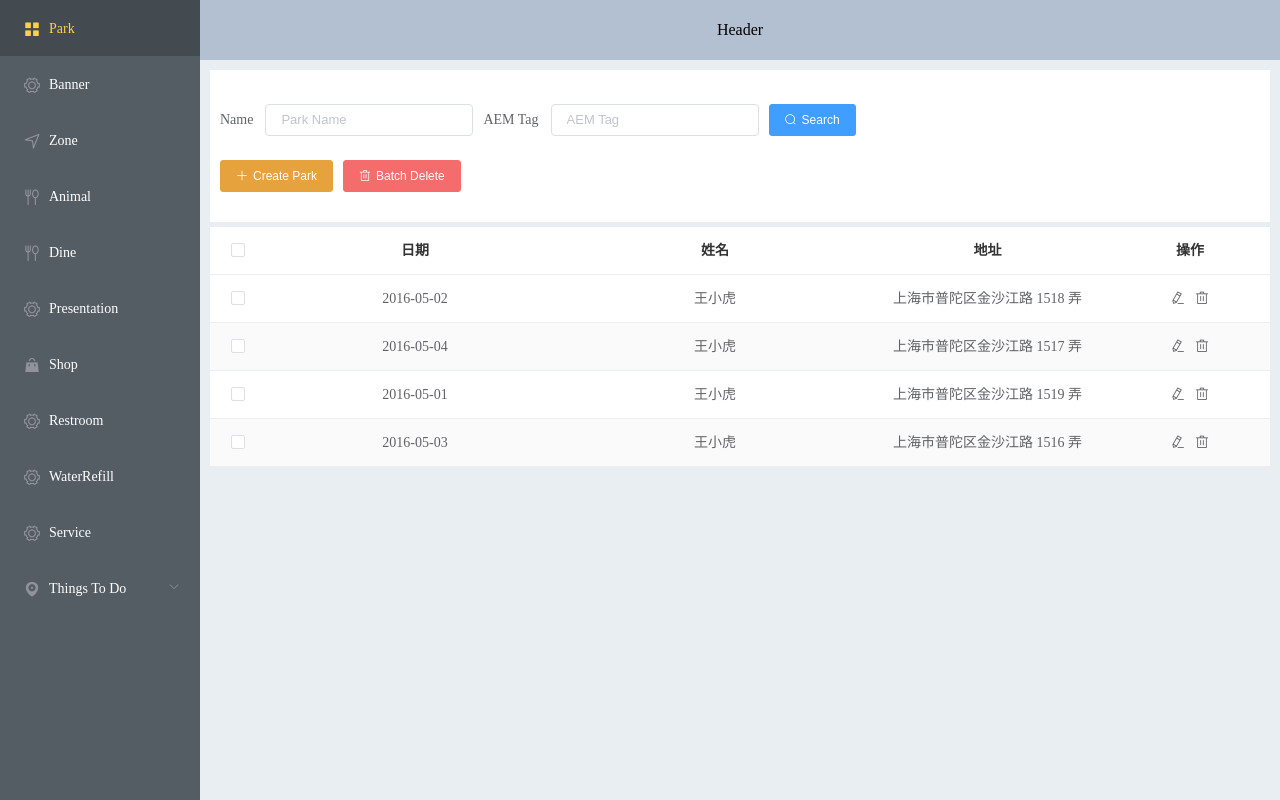
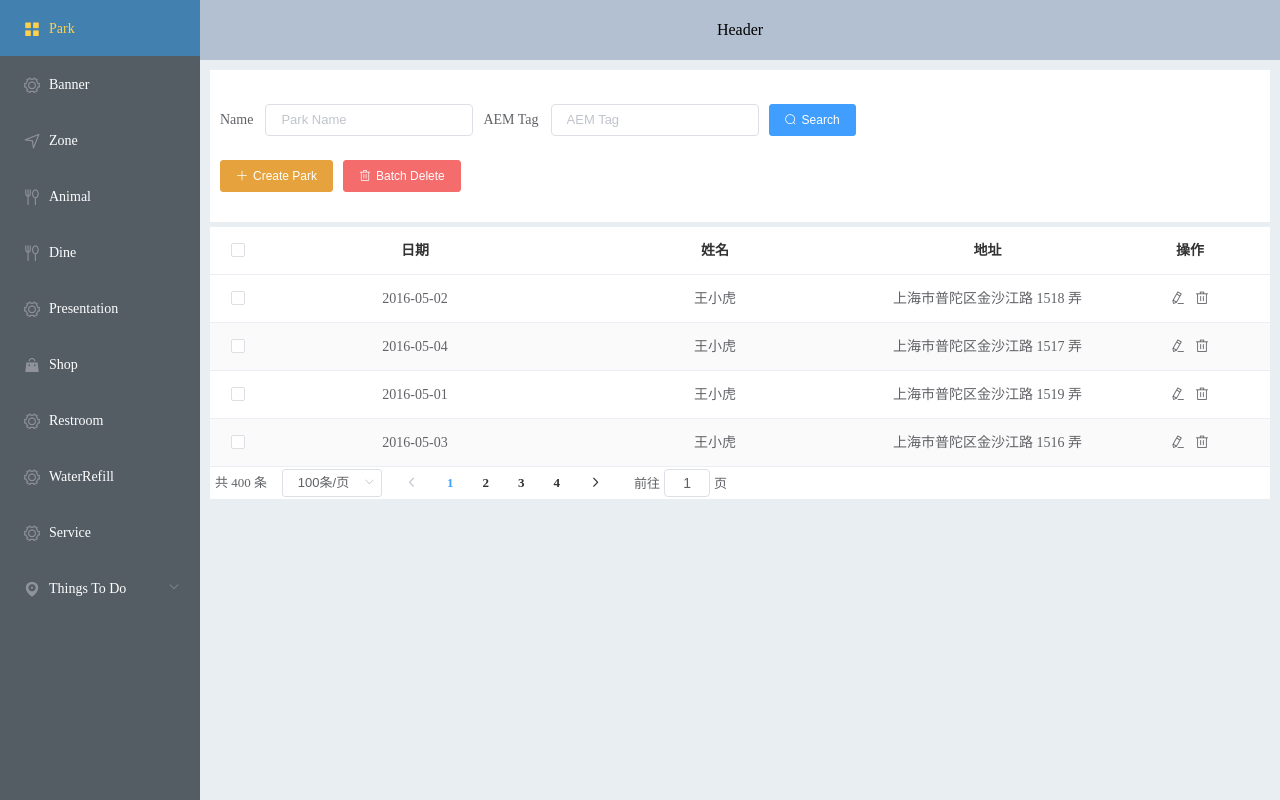
Before and after one commit to Iiuqingshan/mfa-cms, a Vue app: page / in a window 1280 px wide. Built offline with nearby package versions, Linux system fonts and the light colour scheme.

Commit message:
feat: add pagination.

```diff
--- /dev/null
+++ b/src/components/pagination/CustomPagination.vue
@@ -0,0 +1,32 @@
+<template>
+  <el-pagination
+    @size-change="handleSizeChange"
+    @current-change="handleCurrentChange"
+    :current-page="currentPage"
+    :page-sizes="[100, 200, 300, 400]"
+    :page-size="100"
+    layout="total, sizes, prev, pager, next, jumper"
+    :total="400"
+  >
+  </el-pagination>
+</template>
+
+<script>
+export default {
+  methods: {
+    handleSizeChange(val) {
+      console.log(`每页 ${val} 条`);
+    },
+    handleCurrentChange(val) {
+      console.log(`当前页: ${val}`);
+    },
+  },
+  data() {
+    return {
+      currentPage: 1,
+    };
+  },
+};
+</script>
+
+<style></style>
--- a/src/views/layout.vue
+++ b/src/views/layout.vue
@@ -112,7 +112,6 @@ export default {
 
 .el-main {
   background-color: #E9EEF3;
-  text-align: center;
 }
 
 .el-menu {
@@ -124,4 +123,8 @@ export default {
   text-align: left;
 }
 
+.is-active {
+  background-color: rgb(66, 129, 175) !important;
+}
+
 </style>
--- a/src/views/park/ParkList.vue
+++ b/src/views/park/ParkList.vue
@@ -1,5 +1,4 @@
 <template>
-
   <div>
     <!-- 搜索 -->
     <div class="header">
@@ -24,49 +23,62 @@
 
     <!-- 列表 -->
     <div class="content">
-      <el-table :data="parks" stripe style="width: 100%" cell-class-name="table-center" header-cell-class-name="active-header">
+      <el-table :data="parks" stripe style="width: 100%" cell-class-name="table-center"
+        header-cell-class-name="active-header">
         <el-table-column type="selection" width="55"></el-table-column>
-        <el-table-column prop="date" label="日期" width="300"> </el-table-column>
-        <el-table-column prop="name" label="姓名" width="300"> </el-table-column>
+        <el-table-column prop="date" label="日期" width="300">
+        </el-table-column>
+        <el-table-column prop="name" label="姓名" width="300">
+        </el-table-column>
         <el-table-column prop="address" label="地址"> </el-table-column>
         <el-table-column label="操作" align="center" width="160">
           <template v-slot="scope">
             <i class="el-icon-edit" @click="handleEdit(scope.$index, scope.row)"
-              style="cursor: pointer; margin-right: 10px;"></i>
-            <i class="el-icon-delete" @click="handleDelete(scope.$index, scope.row)" style="cursor: pointer;"></i>
+              style="cursor: pointer; margin-right: 10px"></i>
+            <i class="el-icon-delete" @click="handleDelete(scope.$index, scope.row)" style="cursor: pointer"></i>
           </template>
         </el-table-column>
       </el-table>
+      <pagination></pagination>
     </div>
   </div>
 </template>
 
 <script>
+import Pagination from "@/components/pagination/CustomPagination.vue"
 export default {
+  components: {
+    Pagination
+  },
   data() {
     return {
-      parks: [{
-            date: '2016-05-02',
-            name: '王小虎',
-            address: '上海市普陀区金沙江路 1518 弄'
-          }, {
-            date: '2016-05-04',
-            name: '王小虎',
-            address: '上海市普陀区金沙江路 1517 弄'
-          }, {
-            date: '2016-05-01',
-            name: '王小虎',
-            address: '上海市普陀区金沙江路 1519 弄'
-          }, {
-            date: '2016-05-03',
-            name: '王小虎',
-            address: '上海市普陀区金沙江路 1516 弄'
-          }],
+      parks: [
+        {
+          date: "2016-05-02",
+          name: "王小虎",
+          address: "上海市普陀区金沙江路 1518 弄",
+        },
+        {
+          date: "2016-05-04",
+          name: "王小虎",
+          address: "上海市普陀区金沙江路 1517 弄",
+        },
+        {
+          date: "2016-05-01",
+          name: "王小虎",
+          address: "上海市普陀区金沙江路 1519 弄",
+        },
+        {
+          date: "2016-05-03",
+          name: "王小虎",
+          address: "上海市普陀区金沙江路 1516 弄",
+        },
+      ],
       search: {
-        name: '',
-        aemTag: ''
-      }
-    }
+        name: "",
+        aemTag: "",
+      },
+    };
   },
   mounted() {
     // this.fetchParks()
@@ -74,24 +86,24 @@ export default {
   methods: {
     async fetchParks() {
       try {
-        const res = await this.$http.get("/cms/parks")
-        this.parks = res.data.content
+        const res = await this.$http.get("/cms/parks");
+        this.parks = res.data.content;
       } catch (err) {
-        console.error('Error fetching data:', err);
+        console.error("Error fetching data:", err);
       }
     },
 
     onSubmit() {
-      console.log('submit!');
+      console.log("submit!");
     },
     jumpCreate() {
-      this.$router.push("/park-detail")
+      this.$router.push("/park-detail");
     },
     handleBatchDelete() {
-      console.log('handleBatchDelete');
-    }
-  }
-}
+      console.log("handleBatchDelete");
+    },
+  },
+};
 </script>
 
 <style lang="less" scoped>
@@ -110,7 +122,9 @@ export default {
     }
   }
 }
+
 .content {
+  background-color: #fff;
   /deep/ .active-header {
     color: #333;
     text-align: center;
```
